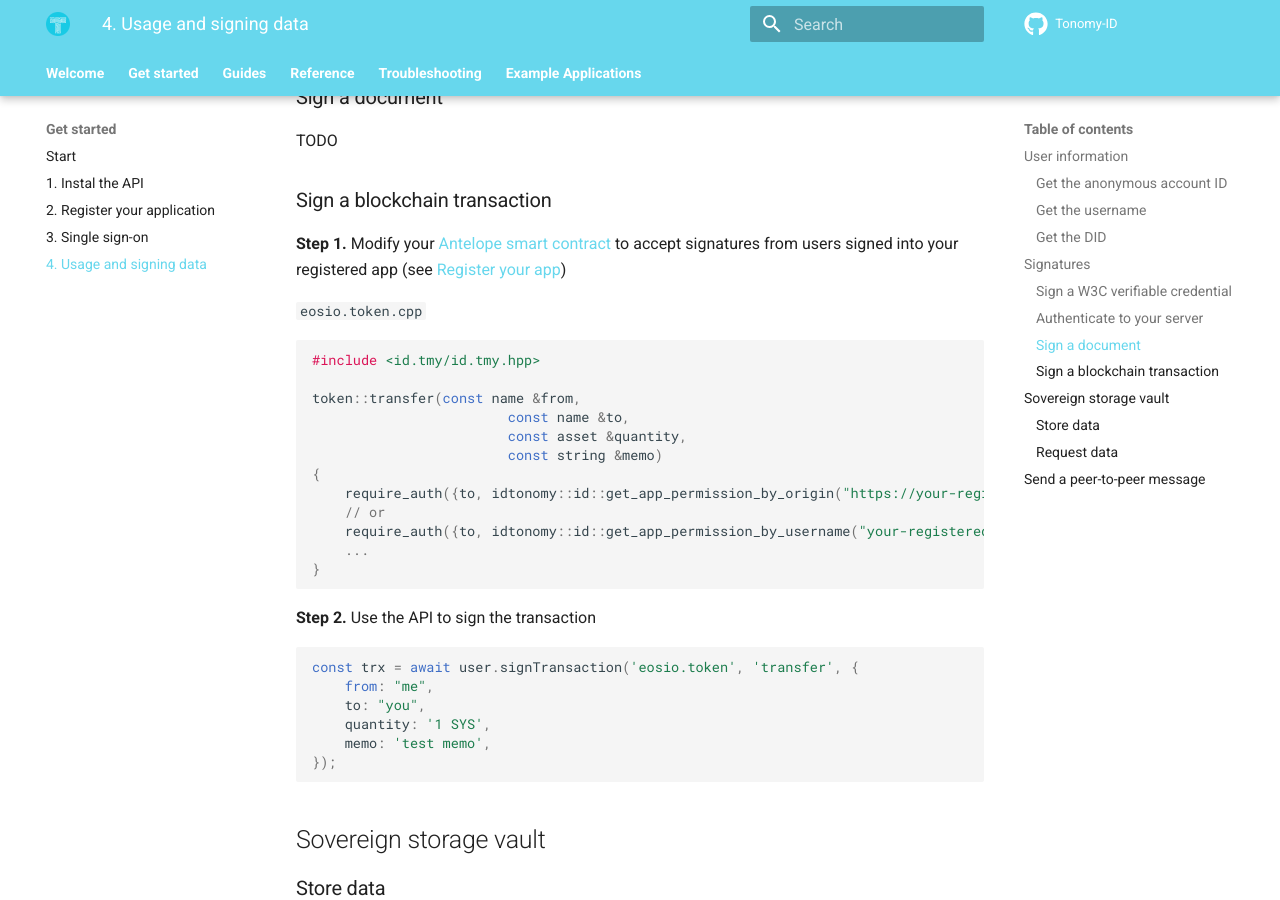
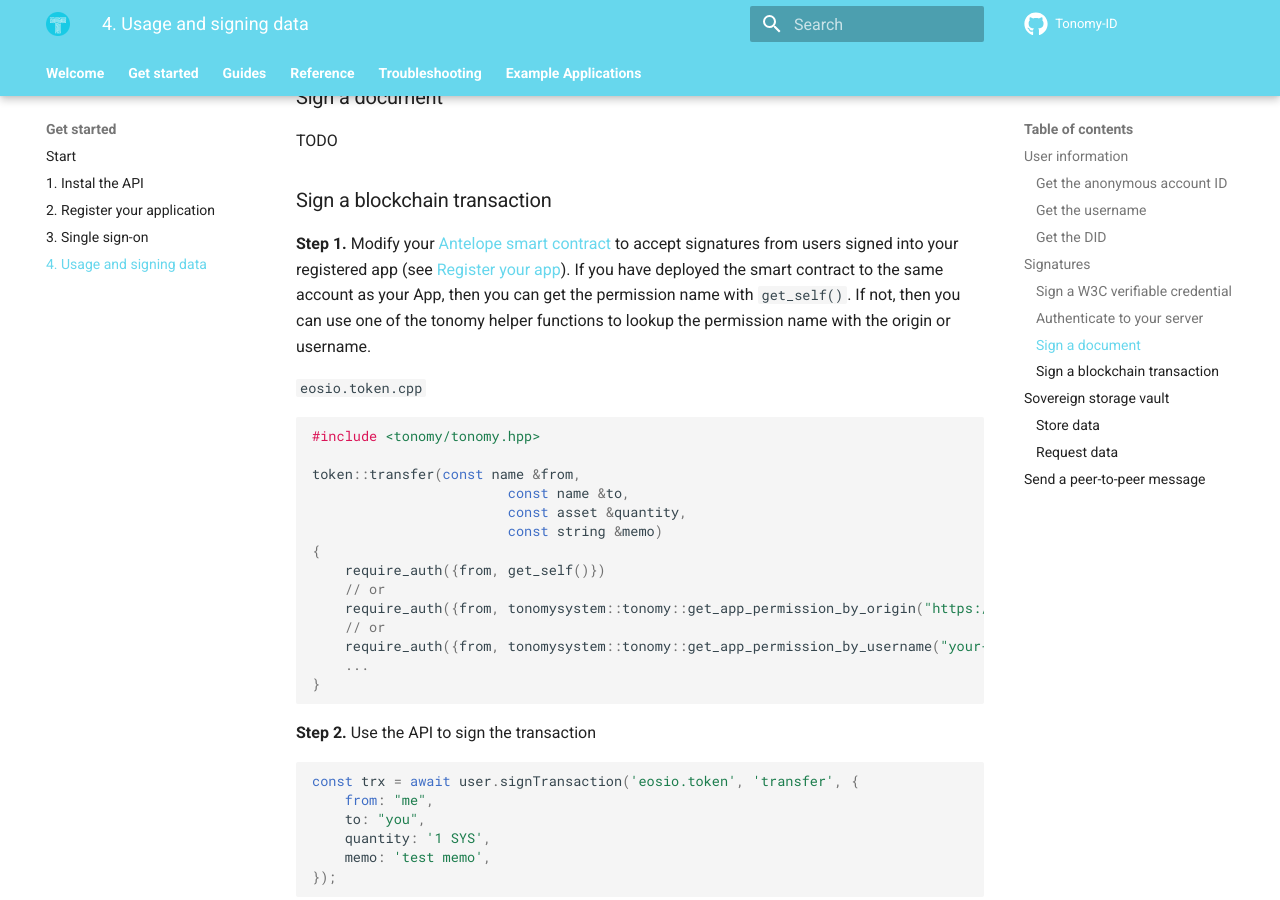
Before and after one commit to Tonomy-Foundation/Tonomy-ID-SDK, an MkDocs documentation site: the page built from docs/start/usage.md, in a window 1280 px wide and 900 px high, scrolled down 1334 px. Built offline with MkDocs 1.6.1 and Material for MkDocs 9.7.7, drawn with Linux system fonts in a browser that asks for light colours; comment, search, counter and statistics services are not loaded.

Commit message:
docs: Updated docs to use get_self()

````diff
--- a/docs/start/usage.md
+++ b/docs/start/usage.md
@@ -62,21 +62,23 @@ TODO
 
 ### Sign a blockchain transaction
 
-**Step 1.** Modify your [Antelope smart contract](../../guides/deploy/#antelope) to accept signatures from users signed into your registered app (see [Register your app](/cli/#register-a-tonomy-app))
+**Step 1.** Modify your [Antelope smart contract](../../guides/deploy/#antelope) to accept signatures from users signed into your registered app (see [Register your app](/cli/#register-a-tonomy-app)). If you have deployed the smart contract to the same account as your App, then you can get the permission name with `get_self()`. If not, then you can use one of the tonomy helper functions to lookup the permission name with the origin or username.
 
 `eosio.token.cpp`
 
 ```c++
-#include <id.tmy/id.tmy.hpp>
+#include <tonomy/tonomy.hpp>
 
 token::transfer(const name &from,
                         const name &to,
                         const asset &quantity,
                         const string &memo)
 {
-    require_auth({to, idtonomy::id::get_app_permission_by_origin("https://your-registered-app.com")});
+    require_auth({from, get_self()})
     // or
-    require_auth({to, idtonomy::id::get_app_permission_by_username("your-registered-app.app.demo.tonomy.id")});
+    require_auth({from, tonomysystem::tonomy::get_app_permission_by_origin("https://your-registered-app.com")});
+    // or
+    require_auth({from, tonomysystem::tonomy::get_app_permission_by_username("your-registered-app.app.demo.tonomy.id")});
     ...
 }
 ```
````
